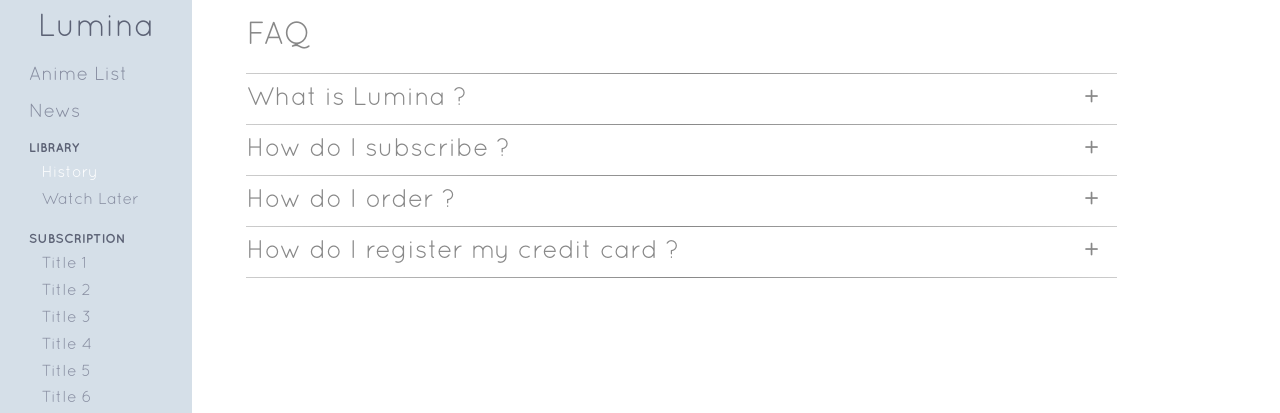
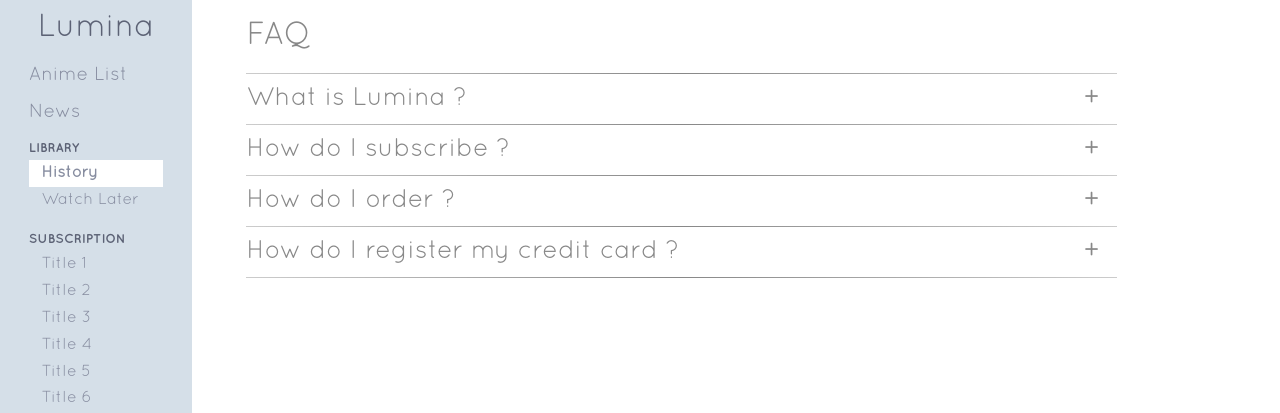
Before and after one commit to EZ112/LuminaWebApp, a PHP site: page /faq.html in a window 1280 px wide, with the pointer over the restyled element. Shown: the top 413 px of the page. Run offline with PHP 8.4, Linux system fonts and the light colour scheme; style sheets or scripts are compiled from the project's sources; some libraries are stand-ins or nearby versions.

Commit message:
UI Payment and change hover nav_subcontent

```diff
--- a/assets/css/style.css
+++ b/assets/css/style.css
@@ -92,7 +92,8 @@ input {
   transition: all 0.25s ease;
 }
 .nav .nav_subcontent:hover {
-  color: white;
+  font-weight: bold;
+  background-color: white;
 }
 .nav .nav_subnav {
   -webkit-transition: all 0.25s ease;
--- a/assets/css/style.scss
+++ b/assets/css/style.scss
@@ -71,7 +71,8 @@ input{ padding: 0; } //New
 	}
 
 	.nav_subcontent:hover{
-		color: white;
+		font-weight: bold;
+		background-color: white;
 	}
 
 	.nav_subnav{
```
Also changed, not shown: UI Design/NewsSearch.jpg (added), UI Design/Payment.jpg (added), 3 other files.
